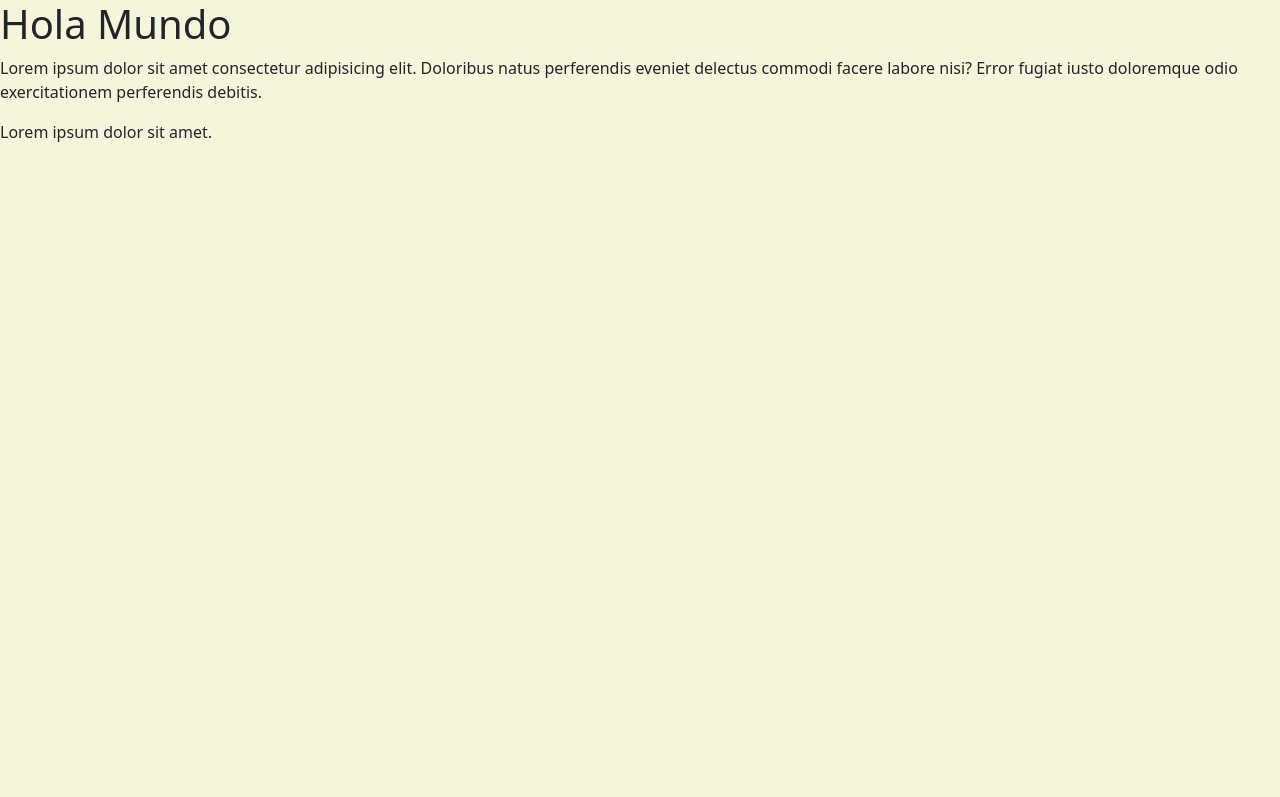
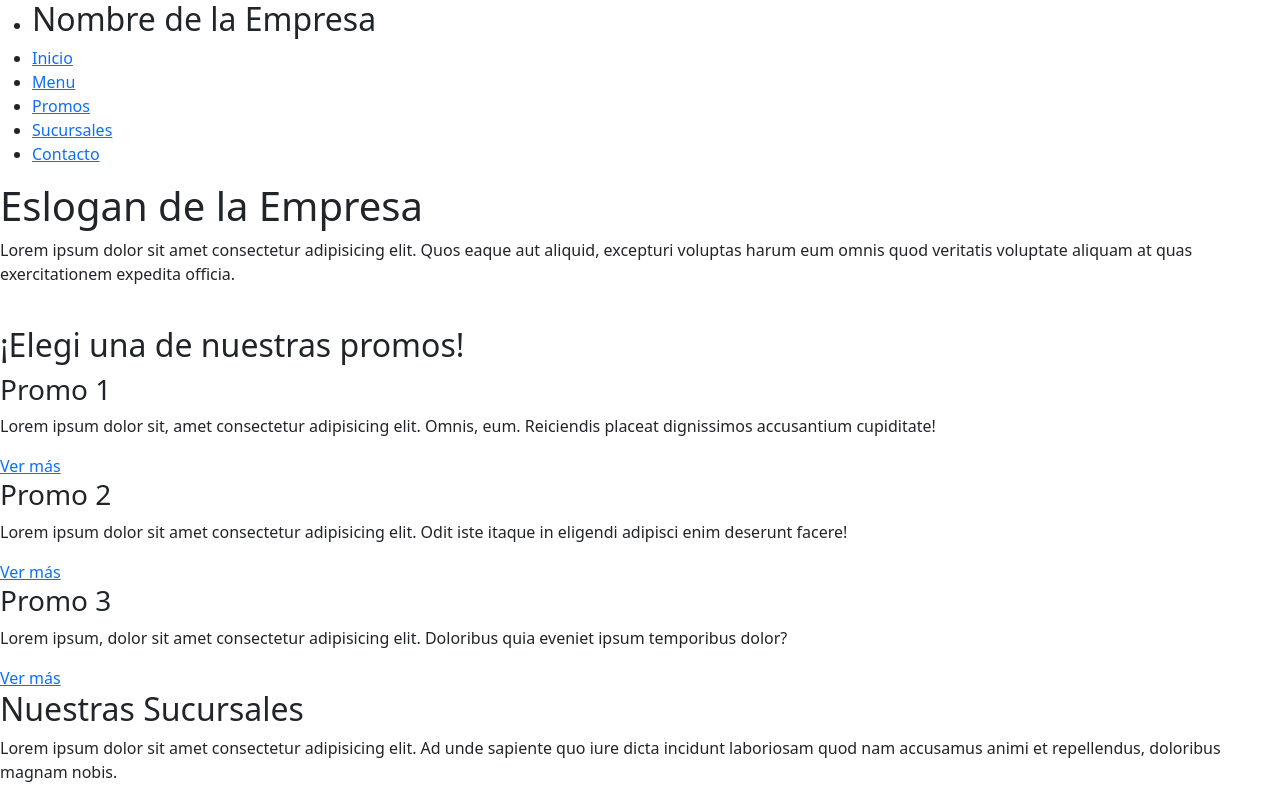
Before and after one commit to Ram0neta/Proyecto, a plain HTML site: page index.html in a window 1280 px wide. Shown: the top 797 px of the page. Drawn offline with nearby package versions, Linux system fonts and the light colour scheme.

Commit message:
copy y paste index

```diff
--- /dev/null
+++ b/css/style.css
@@ -0,0 +1 @@
+*
--- a/index.html
+++ b/index.html
@@ -7,21 +7,98 @@
     <title>Pagina proyecto</title>
     <link href="https://cdn.jsdelivr.net/npm/bootstrap@5.3.0-alpha1/dist/css/bootstrap.min.css" rel="stylesheet"
         integrity="sha384-GLhlTQ8iRABdZLl6O3oVMWSktQOp6b7In1Zl3/Jr59b6EGGoI1aFkw7cmDA6j6gD" crossorigin="anonymous">
-    <link rel="stylesheet" href="./styles/style.css">
+    <link rel="stylesheet" href="./css/style.css">
 </head>
 
 <body>
-    <h1>Hola Mundo</h1>
-    <p>Lorem ipsum dolor sit amet consectetur adipisicing elit. Doloribus natus perferendis eveniet delectus commodi
-        facere labore nisi? Error fugiat iusto doloremque odio exercitationem perferendis debitis.</p>
-     <div>
-        <p>Lorem ipsum dolor sit amet.</p>
-     </div>
 
+    <header>
+        <nav>
+            <ul>
+                <li>
+                    <h2>Nombre de la Empresa</h2>
+                </li>
+                <li> <a href="./index.html">Inicio</a></li>
+                <li> <a href="./pages/menu.html">Menu</a></li>
+                <li> <a href="./pages/promos.html">Promos</a></li>
+                <li> <a href="./pages/sucursales.html">Sucursales</a></li>
+                <li> <a href="./pages/contacto.html">Contacto</a></li>
+            </ul>
+        </nav>
+    </header>
+
+    <main>
+        <section class="eslogan">
+            <h1>Eslogan de la Empresa</h1>
+            <p>Lorem ipsum dolor sit amet consectetur adipisicing elit. Quos eaque aut aliquid, excepturi voluptas harum
+                eum omnis quod veritatis voluptate aliquam at quas exercitationem expedita officia.</p>
+
+            <img src="./images/foto-menu.jpg" alt="">
+        </section>
+
+        <section class="promos">
+            <h2>¡Elegi una de nuestras promos!</h2>
+            <div id="promo1">
+                <h3>Promo 1</h3>
+                <p>Lorem ipsum dolor sit, amet consectetur adipisicing elit. Omnis, eum. Reiciendis placeat dignissimos
+                    accusantium cupiditate!</p>
+                <a href="">Ver más</a>
+
+            </div>
+            <div id="promo2">
+                <h3>Promo 2</h3>
+                <p>Lorem ipsum dolor sit amet consectetur adipisicing elit. Odit iste itaque in eligendi adipisci enim
+                    deserunt facere!</p>
+                <a href="">Ver más</a>
+            </div>
+            <div id="promo3">
+                <h3>Promo 3</h3>
+                <p>Lorem ipsum, dolor sit amet consectetur adipisicing elit. Doloribus quia eveniet ipsum temporibus
+                    dolor?</p>
+                <a href="">Ver más</a>
+            </div>
+        </section>
+
+        <section class="sucursales">
+            <h2>Nuestras Sucursales</h2>
+            <p>Lorem ipsum dolor sit amet consectetur adipisicing elit. Ad unde sapiente quo iure dicta incidunt
+                laboriosam quod nam accusamus animi et repellendus, doloribus magnam nobis.</p>
+            <iframe
+                src="https://www.google.com/maps/embed?pb=!1m18!1m12!1m3!1d204306.42201658443!2d-60.427114484291806!3d-36.85952840845653!2m3!1f0!2f0!3f0!3m2!1i1024!2i768!4f13.1!3m3!1m2!1s0x959445daae9e90a3%3A0xd11aadb313dbf072!2sOlavarr%C3%ADa%2C%20Provincia%20de%20Buenos%20Aires!5e0!3m2!1ses!2sar!4v1675896190075!5m2!1ses!2sar"
+                width="600" height="450" style="border:0;" allowfullscreen="" loading="lazy"
+                referrerpolicy="no-referrer-when-downgrade"></iframe>
+        </section>
+        <section class="registrarse">
+            <h2>¡Registrate en nuestra pagina!</h2>
+            <p>Lorem ipsum dolor, sit amet consectetur adipisicing elit. Accusantium, excepturi molestiae expedita est
+                nobis labore commodi voluptate!
+            <form>
+                    <label for="email">Correo Electronico</label>
+                    <input type="email" id="email" required>
+                    <label for="nombre">Nombre</label>
+                    <input type="text" id="nombre" required>
+                    <button>Registrarse</button>
+            </form>
+            </p>
+        </section>
+    </main>
+
+
+    <footer>
+        <div class="pie-de-pagina">
+            <ul>
+                <p>Nuestro Contacto</p>
+                <li><a id="primerlink" href="www.whatsapp.com/">Whatsapp</a></li>
+                <li><a href="www.Facebook.com/NombreEmpresa">Facebook</a></li>
+                <li><a href="www.Instagram.com/NombreEmpresa">Instagram</a></li>
+                <li><a href="www.Twitter/NombreEmpresa">Twitter</a></li>
+                <h4>Nombre Empresa © 2023. All rights reserved.</h4>
+            </ul>
+        </div>
+    </footer>
     <script src="https://cdn.jsdelivr.net/npm/bootstrap@5.3.0-alpha1/dist/js/bootstrap.bundle.min.js"
         integrity="sha384-w76AqPfDkMBDXo30jS1Sgez6pr3x5MlQ1ZAGC+nuZB+EYdgRZgiwxhTBTkF7CXvN"
         crossorigin="anonymous"></script>
-
 </body>
 
 </html>
--- a/styles/style.css
+++ /dev/null
@@ -1,3 +0,0 @@
-body {
-    background-color:beige ;
-}
```
